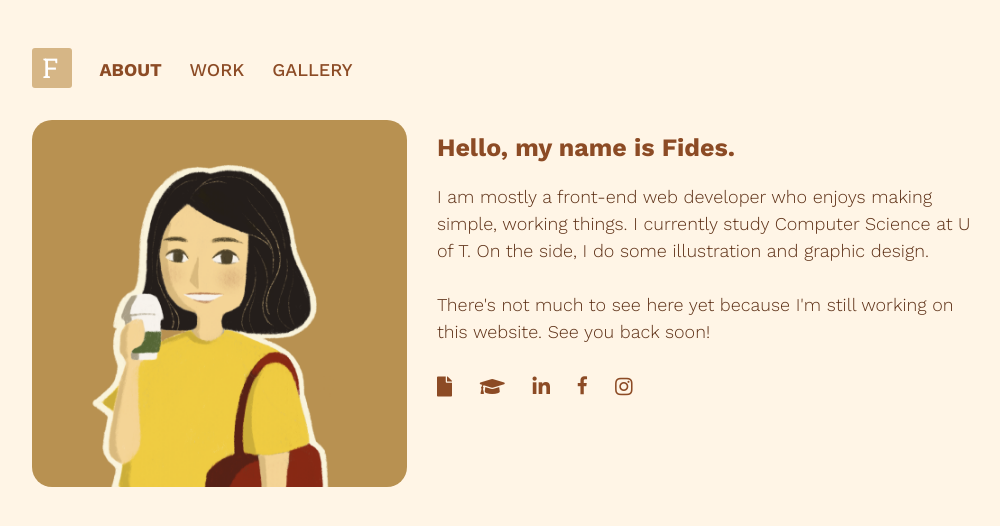
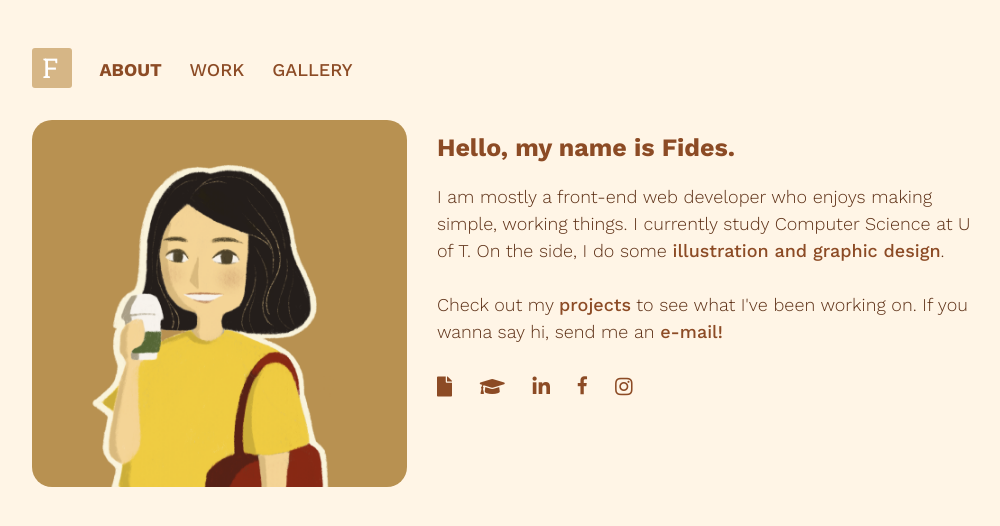
Before and after one commit to desslinga/personal-web, an Angular app: page /about in a window 1280 px wide. Shown: the top 526 px of the page, without its empty margins (137-1137 px from the left). Built offline with nearby package versions, Linux system fonts and the light colour scheme.

Commit message:
change bio description

```diff
--- a/src/app/home/home.component.html
+++ b/src/app/home/home.component.html
@@ -8,17 +8,23 @@
     </div>
     <div class='col-12 col-lg-6 col-xl-7'>
       <div class='home-about-txt-container'>
-        <h1>Hello, my name is Fides.</h1>
-        <span>I am mostly a front-end web developer
-          who enjoys making simple, working things. I currently
-          study Computer Science at U of T. On the side, I do some illustration and graphic
-      design. <br><br> There's not much to see here yet because
-    I'm still working on this website. See you back soon!<br><br>
-      <a href="files/FidesLinga_Resume.pdf"><i class="fas fa-file"></i></a>
-      <a href="files/FidesLinga_Transcript.pdf"><i class="fas fa-graduation-cap"></i></a>
-      <a href="https://www.linkedin.com/in/fides-linga-a58430109/"><i class="fab fa-linkedin-in"></i></a>
-      <a href="https://www.facebook.com/fides.linga"><i class="fab fa-facebook-f fb-fix"></i></a>
-      <a href="https://www.instagram.com/fides.linga"><i class="fab fa-instagram"></i></a>
+        <h1>
+          Hello, my name is Fides.
+        </h1>
+        <span>
+          I am mostly a front-end web developer who enjoys making
+          simple, working things. I currently study Computer Science at
+          U of T. On the side, I do some <a routerLink="/gallery">illustration and graphic design</a>.
+          <br><br>
+          Check out my <a routerLink="/work">projects</a> to see what
+          I've been working on. If you wanna say hi, send me an
+          <a href="mailto:fides.linga@mail.utoronto.ca?Subject=Hi!" target="_top">e-mail!</a>
+          <br><br>
+      <a href="files/FidesLinga_Resume.pdf" class="icon-link"><i class="fas fa-file"></i></a>
+      <a href="files/FidesLinga_Transcript.pdf" class="icon-link"><i class="fas fa-graduation-cap"></i></a>
+      <a href="https://www.linkedin.com/in/fides-linga-a58430109/" class="icon-link"><i class="fab fa-linkedin-in"></i></a>
+      <a href="https://www.facebook.com/fides.linga" class="icon-link"><i class="fab fa-facebook-f fb-fix"></i></a>
+      <a href="https://www.instagram.com/fides.linga" class="icon-link"><i class="fab fa-instagram"></i></a>
       <br><br>
     </span>
       </div>
--- a/src/app/nav/nav.component.html
+++ b/src/app/nav/nav.component.html
@@ -2,7 +2,7 @@
   <div class='row'>
     <div class='col-12'>
       <nav class="custom-nav" [ngClass]="{'nav-overlay':navbarOpen}">
-        <a class="nav-icon" routerLink="/about" (click)="navClick('/about-icon')">
+        <a class="nav-icon icon-link" routerLink="/about" (click)="navClick('/about-icon')">
           <div class="fides-icon">
             <span>F</span>
           </div>
@@ -14,9 +14,9 @@
         </button>
         <div class="nav-container" [ngClass]="{'nav-open':navbarOpen}">
           <ul>
-            <li><a routerLink="/about" [ngClass]="{'nav-item-active': navItemActive == '/about'}" (click)="navClick('/about')">ABOUT</a></li>
-            <li><a routerLink="/work" [ngClass]="{'nav-item-active': navItemActive == '/work'}"  (click)="navClick('/work')">WORK</a></li>
-            <li><a routerLink="/gallery" [ngClass]="{'nav-item-active': navItemActive == '/gallery'}" (click)="navClick('/gallery')">GALLERY</a></li>
+            <li><a routerLink="/about" class="icon-link" [ngClass]="{'nav-item-active': navItemActive == '/about'}" (click)="navClick('/about')">ABOUT</a></li>
+            <li><a routerLink="/work" class="icon-link" [ngClass]="{'nav-item-active': navItemActive == '/work'}"  (click)="navClick('/work')">WORK</a></li>
+            <li><a routerLink="/gallery" class="icon-link" [ngClass]="{'nav-item-active': navItemActive == '/gallery'}" (click)="navClick('/gallery')">GALLERY</a></li>
           </ul>
         </div>
         <div class="d-md-none nav-title" [hidden]="navbarOpen">
--- a/src/styles.scss
+++ b/src/styles.scss
@@ -111,8 +111,6 @@ h1 {
 }
 
 a {
-  font-size: 20px;
-  margin-right: calc(1vw + 15px);
   color: $brown;
 	font-weight: 500;
 	text-decoration: none;
@@ -120,6 +118,11 @@ a {
   &:hover {
     text-decoration: none;
   }
+}
+
+.icon-link {
+  margin-right: calc(1vw + 15px);
+  font-size: 20px;
 }
 
 .fb-fix {
```
